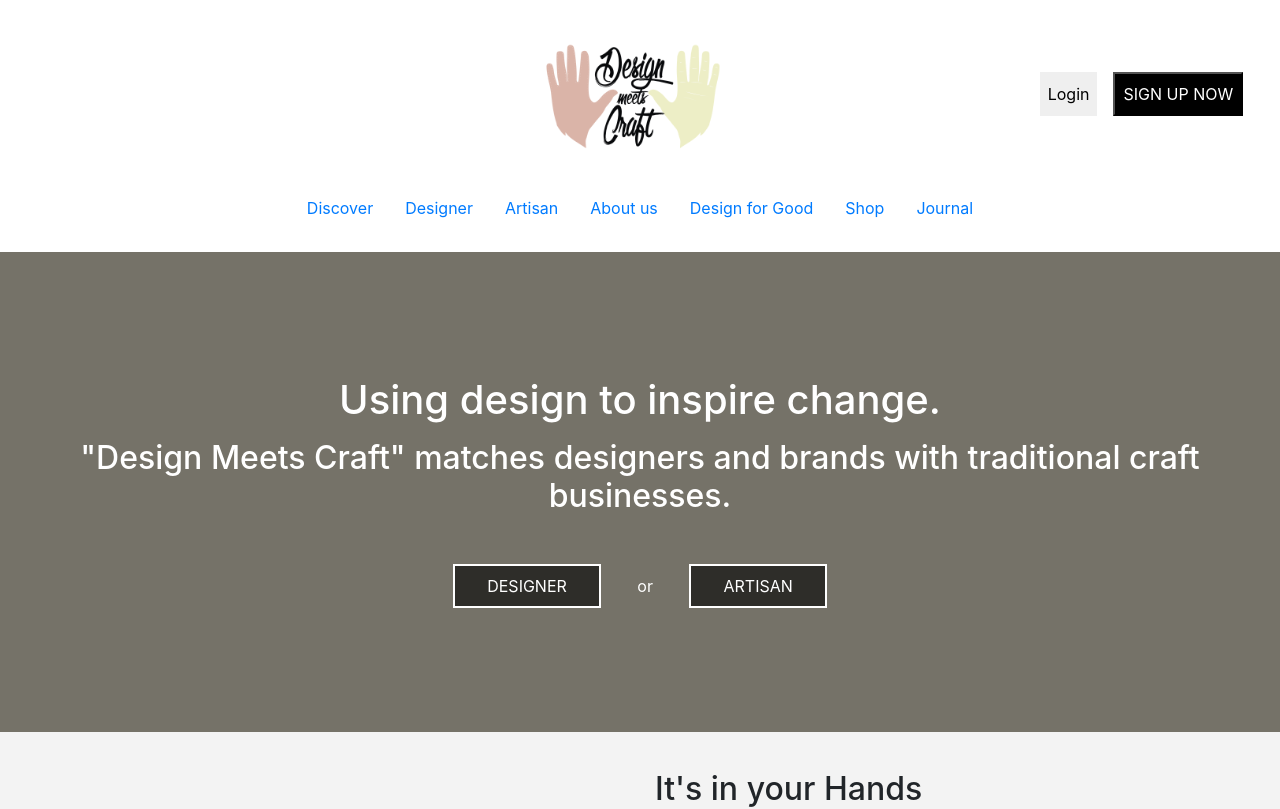
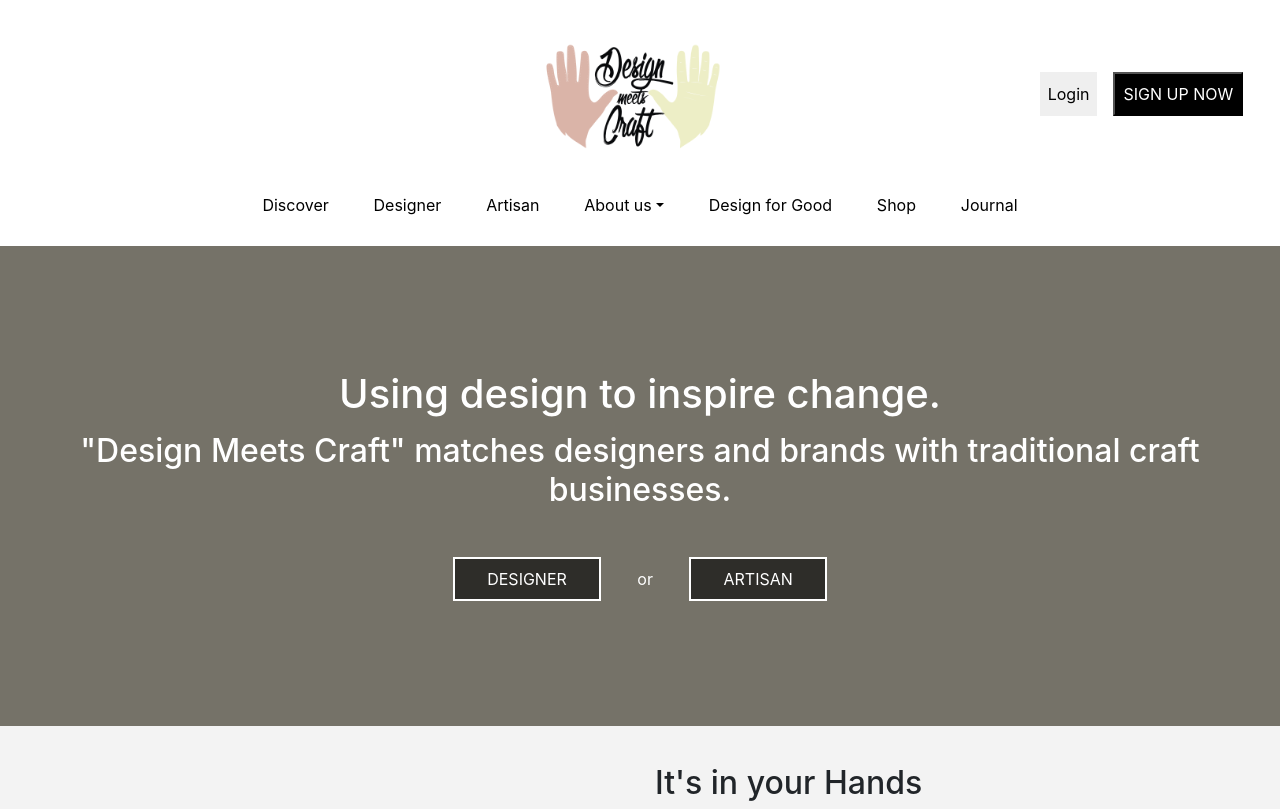
Before and after one commit to su-jaya/design-meets-craft, a React (Create React App) app in the folder client/: page / in a window 1280 px wide. Shown: the top 809 px of the page. Built offline with nearby package versions, Linux system fonts and the light colour scheme.

Commit message:
navbar styling and links

```diff
--- a/client/src/components/NavBar.css
+++ b/client/src/components/NavBar.css
@@ -1,3 +1,12 @@
 .navBar {
-  margin: 1.5em;
+  margin: 1em;
 }
+
+.navbar-nav a {
+  color: black !important;
+  padding: 0.3em 1.4em !important;
+}
+
+.navbar-nav a:hover {
+  color: #d4b5aa !important;
+}
--- a/client/src/components/NavBar.js
+++ b/client/src/components/NavBar.js
@@ -1,35 +1,33 @@
 import React, { Component } from "react";
 import Nav from "react-bootstrap/Nav";
 import "./NavBar.css";
+import Navbar from "react-bootstrap/Navbar";
+import NavDropdown from "react-bootstrap/NavDropdown";
 
 class NavBar extends Component {
   render() {
     return (
-      <div className="navBar">
-        <Nav className="justify-content-center">
-          <Nav.Item>
-            <Nav.Link to="/">Discover</Nav.Link>
-          </Nav.Item>
-          <Nav.Item>
-            <Nav.Link>Designer</Nav.Link>
-          </Nav.Item>
-          <Nav.Item>
-            <Nav.Link>Artisan</Nav.Link>
-          </Nav.Item>
-          <Nav.Item>
-            <Nav.Link to="/aboutus">About us</Nav.Link>
-          </Nav.Item>
-          <Nav.Item>
-            <Nav.Link>Design for Good</Nav.Link>
-          </Nav.Item>
-          <Nav.Item>
-            <Nav.Link>Shop</Nav.Link>
-          </Nav.Item>
-          <Nav.Item>
-            <Nav.Link>Journal</Nav.Link>
-          </Nav.Item>
+      <Navbar expand="lg" className="navBar justify-content-center">
+        <Nav>
+          <Nav.Link className="navItem" href="/">
+            Discover
+          </Nav.Link>
+          <Nav.Link className="navItem">Designer</Nav.Link>
+          <Nav.Link className="navItem">Artisan</Nav.Link>
+          <NavDropdown title="About us" id="collapsible-nav-dropdown">
+            <NavDropdown.Item href="/aboutus">
+              About Design Meets Craft
+            </NavDropdown.Item>
+            <NavDropdown.Item href="/aboutus">How it works</NavDropdown.Item>
+            <NavDropdown.Item href="/aboutus">For Designers</NavDropdown.Item>
+            <NavDropdown.Item href="/aboutus">For Artisans</NavDropdown.Item>
+            <NavDropdown.Item href="/aboutus">Membership</NavDropdown.Item>
+          </NavDropdown>
+          <Nav.Link className="navItem">Design for Good</Nav.Link>
+          <Nav.Link className="navItem">Shop</Nav.Link>
+          <Nav.Link className="navItem">Journal</Nav.Link>
         </Nav>
-      </div>
+      </Navbar>
     );
   }
 }
--- a/client/src/components/home/Home.js
+++ b/client/src/components/home/Home.js
@@ -11,7 +11,6 @@ import { Link } from "react-router-dom";
 
 class Home extends Component {
   render() {
-    // console.log(this.props.match.url);
     return (
       <div>
         <Header url={this.props.match.url} />
```
